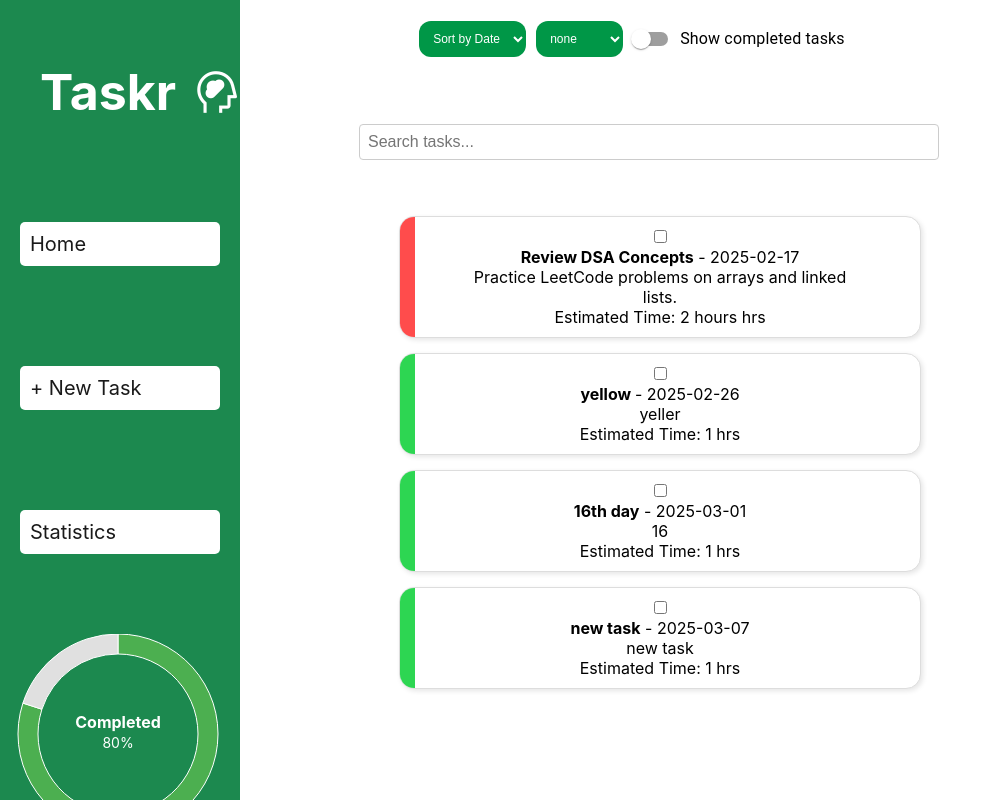
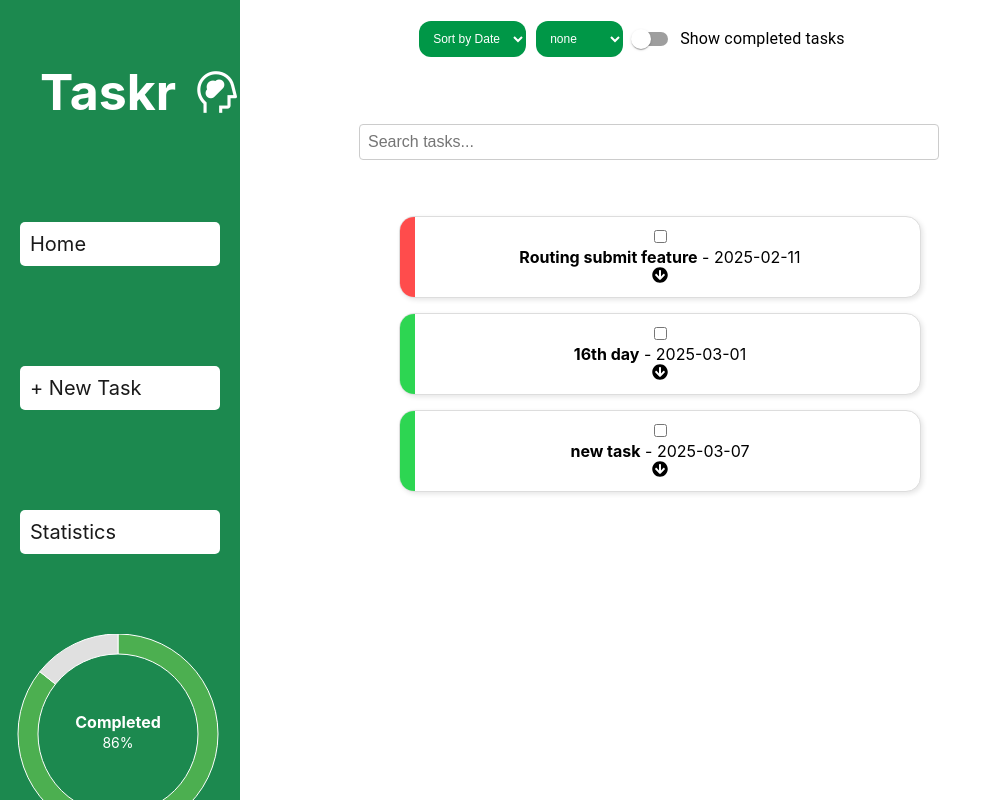
Before and after one commit to BlairCrumbly/taskr, a React (Create React App) app: page / in a window 1280 px wide. Shown: the whole page, without its empty margins (0-985 px from the left). Built offline with nearby package versions, Linux system fonts and the light colour scheme; data requests are answered from the project's data file; a web font is replaced by a local one.

Commit message:
toggle task details

```diff
--- a/db.json
+++ b/db.json
@@ -14,7 +14,7 @@
       "dueDate": "2025-02-17",
       "description": "Practice LeetCode problems on arrays and linked lists.",
       "estimatedTime": "2 hours",
-      "completed": false
+      "completed": true
     },
     {
       "id": "3",
@@ -38,7 +38,7 @@
       "description": "Add routing back to home after submit of the add task form",
       "dueDate": "2025-02-11",
       "estimatedTime": "0",
-      "completed": true
+      "completed": false
     },
     {
       "id": "b910",
@@ -78,7 +78,7 @@
       "description": "yeller",
       "dueDate": "2025-02-26",
       "estimatedTime": "1",
-      "completed": false
+      "completed": true
     },
     {
       "id": "f2ba",
@@ -159,6 +159,14 @@
       "dueDate": "2025-03-07",
       "estimatedTime": "1",
       "completed": false
+    },
+    {
+      "id": "1661",
+      "name": "Present",
+      "description": "talk about stuff",
+      "dueDate": "2025-02-14",
+      "estimatedTime": "1",
+      "completed": true
     }
   ]
 }
--- a/package.json
+++ b/package.json
@@ -11,6 +11,7 @@
     "cra-template": "1.2.0",
     "react": "^19.0.0",
     "react-dom": "^19.0.0",
+    "react-icons": "^5.4.0",
     "react-router-dom": "^7.1.5",
     "react-scripts": "5.0.1",
     "recharts": "^2.15.1"
--- a/src/components/TaskCard.js
+++ b/src/components/TaskCard.js
@@ -1,8 +1,12 @@
 import '../styles/TaskList.css';
+import { useState } from 'react';
+import { FaArrowCircleDown,  FaArrowCircleUp} from "react-icons/fa";
+const TaskCard = ({task, handleTaskCompletion, priorityClass}) => {
+    const [isOpen, setIsOpen] = useState(false);
 
-const TaskCard = ({task, handleTaskCompletion, priorityClass}) => {
-
-
+    const toggleDetails = () =>{
+        setIsOpen(previsOpen => !previsOpen)
+    }
 
     return(
         <li className={`taskcard ${priorityClass}`} key={task.id}>
@@ -19,11 +23,14 @@ const TaskCard = ({task, handleTaskCompletion, priorityClass}) => {
         <div className="task-header">
           <strong>{task.name}</strong> - {task.dueDate}
         </div>
+        <div onClick={toggleDetails}>
+            {isOpen ? <FaArrowCircleUp />: <FaArrowCircleDown/>}
+        </div>
 
-          <div className="task-details">
+        {isOpen && <div className="task-details"  >
             <p>{task.description}</p>
             <span>Estimated Time: {task.estimatedTime} hrs</span>
-          </div>
+          </div>}
 
       </li>
     );
--- a/src/components/TaskList.js
+++ b/src/components/TaskList.js
@@ -52,8 +52,6 @@ const handleTodoChange = () => {
 const handleColorFilterChange = (e) => {
   setFilterInput(e.target.value)
 }
-
-
 
  //! filters
 
```
Also changed, not shown: 1 other file (tests, documents, lock files or other folders).
